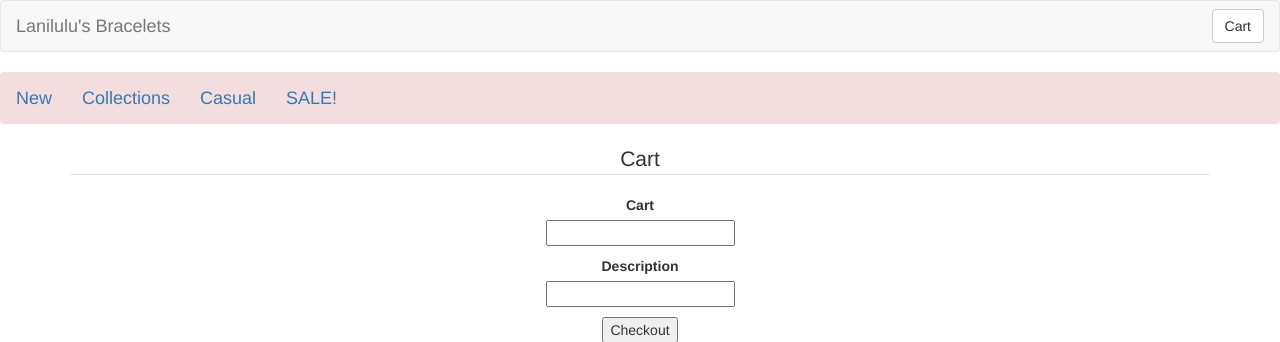
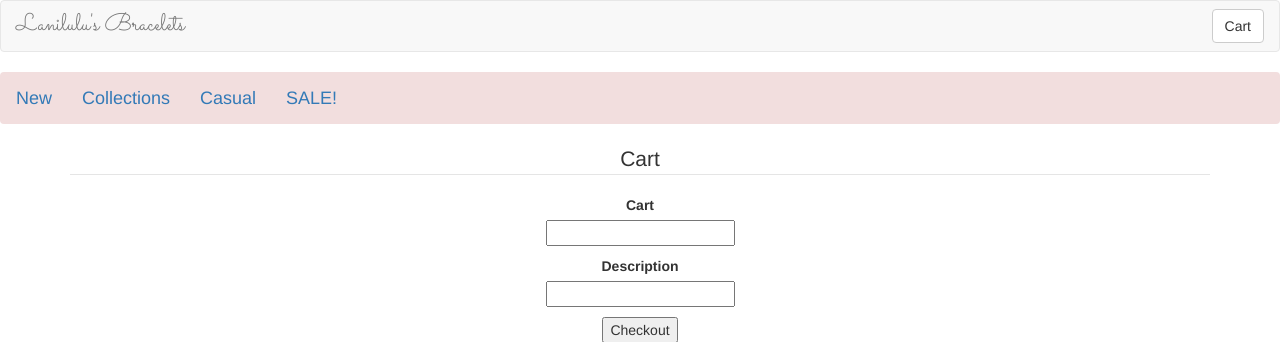
Before and after one commit to alannanoguchi/contractor_project, a Flask app: page /cart in a window 1280 px wide. Shown: the top 342 px of the page. Run offline with Flask 2, Linux system fonts and the light colour scheme; some libraries are stand-ins or nearby versions.

Commit message:
Added style

```diff
--- a/templates/home.html
+++ b/templates/home.html
@@ -2,7 +2,7 @@
 {% extends 'base.html' %}
 
 {% block content %}
-    <h1 style= "font-family: Sacramento; font-style: cursive">{{ msg }}</h1>
+    <h1 style= "font-family: Sacramento; font-style: cursive; font-size: 50px">{{ msg }}</h1>
     <link href="https://fonts.googleapis.com/css?family=Sacramento&display=swap" rel="stylesheet">
         <div class="text-center">
             <img src="https://images.unsplash.com/photo-1486308510493-aa64833637bc?ixlib=rb-1.2.1&auto=format&fit=crop&w=2802&q=80" class="rounded float-left" width="800" height="600" alt="...">
--- a/templates/partials/navbar.html
+++ b/templates/partials/navbar.html
@@ -4,7 +4,8 @@
 <nav class='navbar navbar-default'>
     <div class='container-fluid'>
         <div class='navbar-header'>
-            <a class='navbar-brand' href='/'>
+            <a class='navbar-brand'; style="font-family: Sacramento; font-style: cursive; font-size: 24px"; href='/'>
+                <link href="https://fonts.googleapis.com/css?family=Sacramento&display=swap" rel="stylesheet">
                 Lanilulu's Bracelets
             </a>
         </div>
```
